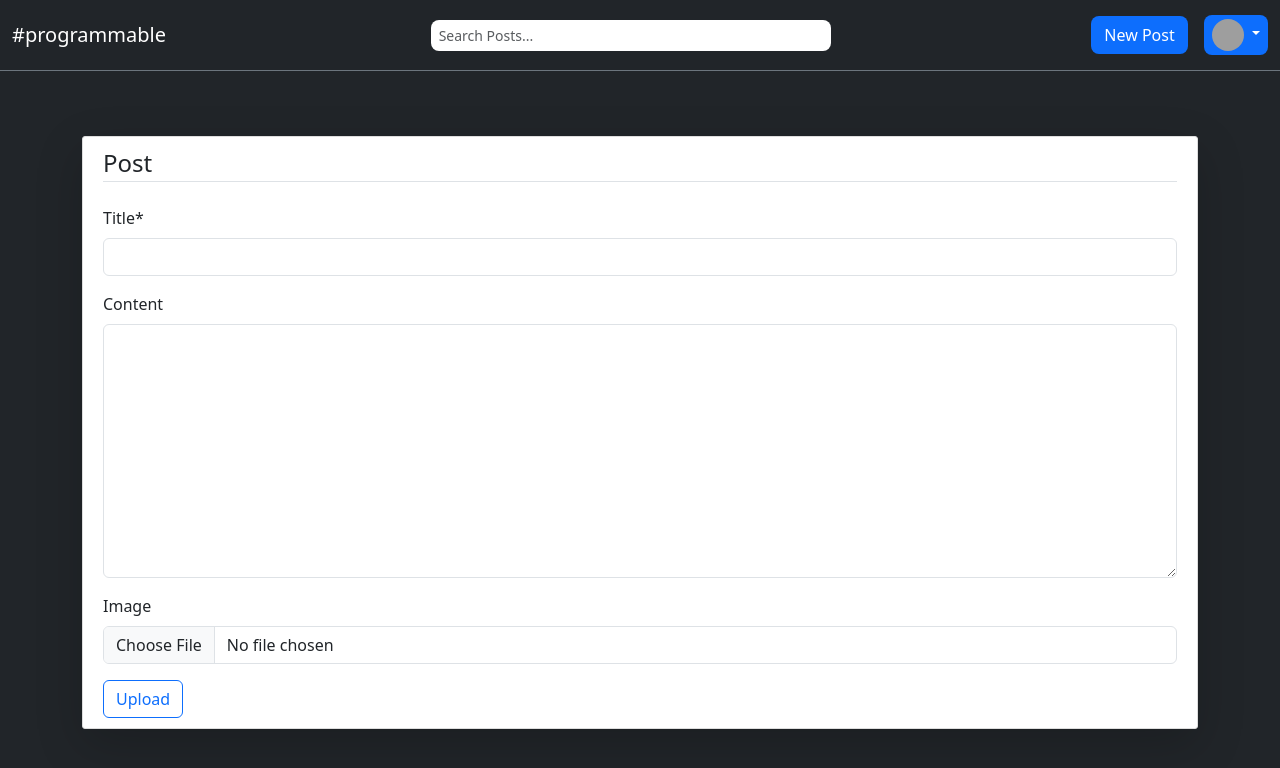
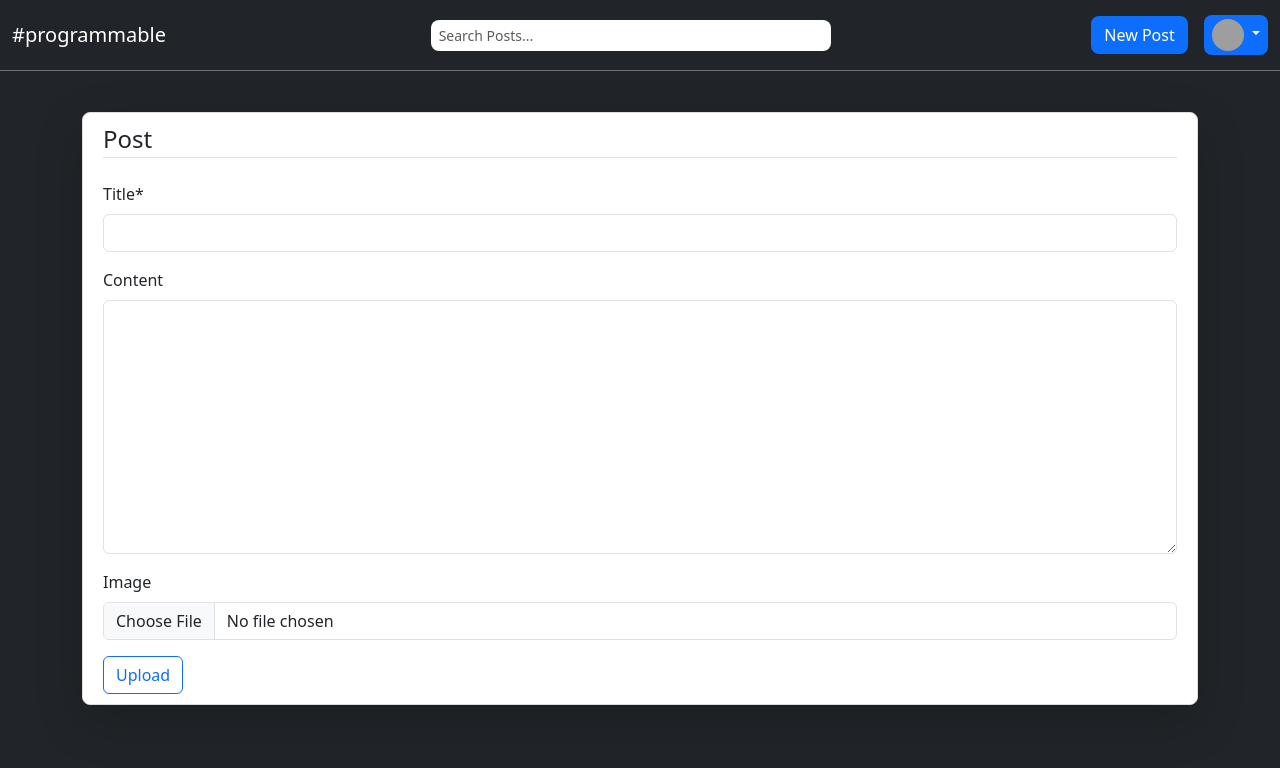
Before and after one commit to zFl4wless/26-sommercamp-social-media-app, a Django app: page /post/new/ in a window 1280 px wide. Shown: the top 768 px of the page. Run offline with Django 4.2, Linux system fonts and the light colour scheme; the visitor is signed in with stand-in values (Sample User, id 1); some libraries are stand-ins or nearby versions; grey boxes are pictures that could not be loaded.

Commit message:
style/some_styling

```diff
--- a/templates/base.html
+++ b/templates/base.html
@@ -19,7 +19,7 @@
     {% endif %}
 
 </head>
-    <body class="bg-dark">Here
+    <body class="bg-dark">
     <nav class="navbar navbar-expand-lg navbar-dark bg-dark border-bottom border-secondary fixed-top">
         <div class="container-fluid d-flex justify-content-between">
             <a class="navbar-brand font-weight-bold" href="{% url 'blog-home' %}">
--- a/templates/blog/post.html
+++ b/templates/blog/post.html
@@ -1,6 +1,6 @@
 {% load custom_tags %}
 <div class="jumbotron mt-3 shadow-lg">
-    <article class="media content-section shadow ">
+    <article class="media content-section shadow rounded-3">
         <div class="media-body">
             <div class="">
                 <div class="d-flex justify-content-between">
@@ -24,7 +24,9 @@
 
             <h2>{{ post.title }}</h2>
             <p class="article-content">{{ post.content }}</p>
-            <img src="/media/{{ post.image }}" alt="{{ post.image }}">
+            <div class="rounded-3">
+                <img src="/media/{{ post.image }}" alt="{{ post.image }}">
+            </div>
 
             <hr/>
 
--- a/templates/blog/post_form.html
+++ b/templates/blog/post_form.html
@@ -2,7 +2,7 @@
 {% load crispy_forms_filters %}
 
 {% block content %}
-    <div class="content-section pt-2 mt-3 shadow-lg">
+    <div class="content-section pt-2 mt-3 shadow-lg rounded-3">
         <form action="" method="POST" enctype="multipart/form-data">
             {% csrf_token %}
             <fieldset class="form-group">
```
